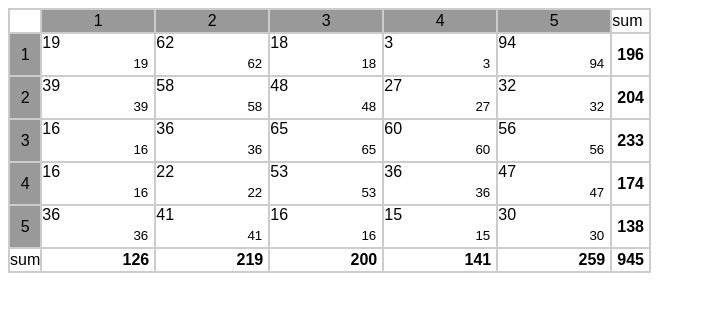
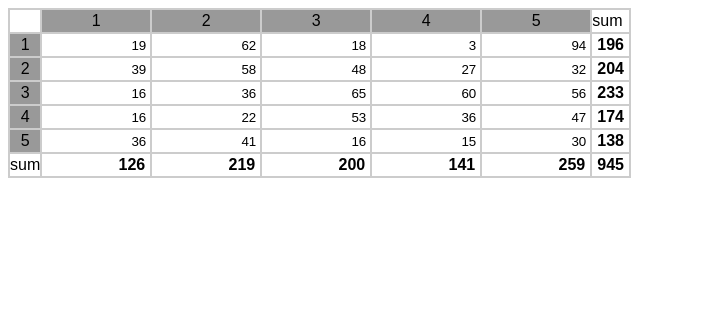
Before and after one commit to wolfmanfp/homework, a plain HTML site: page excel.html in a window 1280 px wide. Shown: the whole page, without its empty margins (0-706 px from the left). Drawn offline with nearby package versions, Linux system fonts and the light colour scheme.

Commit message:
Inputok javítva

```diff
--- a/excel.css
+++ b/excel.css
@@ -1,25 +1,64 @@
-*{font-family:arial; outline:none;}
+* {
+    font-family: arial, sans-serif;
+    outline: none;
+}
 
-table.excel input{width:100px; border:0;margin:0;padding:2px 4px; text-align:right;outline:none;border:2px solid white;display:block;}
-table.excel input:focus{border-color:orange;}
-table.excel input.barover{
-    background-color:yellow;border-color:orange;
+table.excel input {
+    width: 100px;
+    border: 0;
+    margin: 0;
+    padding: 2px 4px;
+    text-align: right;
+    outline: none;
+    display: block;
 }
-table.excel{background-color:#cccccc; font-family:arial;}
-table.excel td{background-color:#ffffff;padding:0;}
-table.excel td.null{background-color:#666666;}
-table.excel td.head{background-color:#999999;padding:2px 4px; text-align:center;cursor:pointer;}
-table.excel td.sum{
-			text-align: right;
-			font-weight: bold;
-			padding: 2px 5px;
-		}
 
+table.excel input:focus {
+    border-color: orange;
+}
 
-div.graph{position:relative; overflow:hidden;padding:5px; background-color:black;margin-top:5px;}
-div.graph div{
-    float:left;
-    width:20px;
+table.excel input.barover {
+    background-color: yellow;
+    border-color: orange;
+}
+
+table.excel {
+    background-color: #cccccc;
+}
+
+table.excel td {
+    background-color: #ffffff;
+    padding: 0;
+}
+
+table.excel td.null {
+    background-color: #666666;
+}
+
+table.excel td.head {
+    background-color: #999999;
+    padding: 2px 4px;
+    text-align: center;
+    cursor: pointer;
+}
+
+table.excel td.sum {
+    text-align: right;
+    font-weight: bold;
+    padding: 2px 5px;
+}
+
+div.graph {
+    position: relative;
+    overflow: hidden;
+    padding: 5px;
+    background-color: black;
+    margin-top: 5px;
+}
+
+div.graph div {
+    float: left;
+    width: 20px;
     background-color: orange;
-    margin-right:5px;
+    margin-right: 5px;
 }
--- a/excel.js
+++ b/excel.js
@@ -1,11 +1,11 @@
-function createRandomTable(cols, rows){
+function createRandomTable(cols, rows) {
     var i, j;
     var $table, $tr, $td;
     $table = $('<table>');
-				for(i = 0; i<rows ; i++){
+    for (i = 0; i < rows; i++) {
         $tr = $('<tr>');
-					for(j = 0; j<cols ; j++){
-						$td = $('<td>').html(Math.round(Math.random()*100));
+        for (j = 0; j < cols; j++) {
+            $td = $('<td>').html(Math.round(Math.random() * 100));
             $tr.append($td);
         }
         $table.append($tr);
@@ -13,15 +13,15 @@ function createRandomTable(cols, rows){
     return $table;
 }
 
-			function doexcel($table){
+function doexcel($table) {
     $table.addClass('excel');
 
     // add column heads
     var $headrow = $table.find('tr:first').clone();
     var index = 1;
     $headrow.find('td').addClass('head').each(
-					function(){
-						$(this).html(index++)
+        function () {
+            $(this).html(index++);
         }
     );
     $table.prepend($headrow);
@@ -29,7 +29,7 @@ function createRandomTable(cols, rows){
     // add row heads
     index = 0;
     $table.find('tr').each(
-					function(){
+        function () {
             $(this).
             prepend(
                 $('<td>').
@@ -38,19 +38,21 @@ function createRandomTable(cols, rows){
             )
         }
     );
-				$table.find('tr:first td:first').removeClass('head').html('')
+    $table.find('tr:first td:first').removeClass('head').html('');
 
     // create cells
-				$table.find('tr:not(:first) td:not(.head)').each(function(){
+    $table.find('tr:not(:first) td:not(.head)').each(function () {
             var value = $(this).html();
-                        var input = $('<input type="text">').val(value).change(function(){
+            $(this).html(
+                $('<input type="text">').val(value).change(function () {
                     // a függvényen belül a this az input elem
-						var value = parseInt( $(this).val() ); // kivesszük az értéket
-						if(isNaN(value) || value<0) value = 0; // ha az nem szám, vagy kisebb, mint 0, akkor az értéke legyen 0
-						if(value > 100) value = 100; // ha az érték nagyobb mint 100, akkor az érték legyen 100
+                    var value = parseInt($(this).val()); // kivesszük az értéket
+                    if (isNaN(value) || value < 0) value = 0; // ha az nem szám, vagy kisebb, mint 0, akkor az értéke legyen 0
+                    if (value > 100) value = 100; // ha az érték nagyobb mint 100, akkor az érték legyen 100
                     $(this).val(value); // visszaírjuk az input-ba a módosított értéket
-					});
-						$(this).append(input);
+                    calc($table);
+                })
+            );
         }
     );
 
@@ -64,7 +66,7 @@ function createRandomTable(cols, rows){
     $table.find('tr').append($('<td>'));
 
     $table.find('tr:not(:first)').each(
-					function(){
+        function () {
             $(this).
             find('td:last').
             addClass('sum').
@@ -74,51 +76,54 @@ function createRandomTable(cols, rows){
     $table.find('tr:first td:last').html('sum');
 
     // calculate sums
-				var calc = function($table){
+    var calc = function ($table) {
 
-					$table.find('tr:not(:first):not(:last)').each(function(){
+        $table.find('tr:not(:first):not(:last)').each(function () {
             var sum = 0;
             $(this).find('input').each(
-							function(){
+                function () {
                     sum = sum + parseInt($(this).val());
                 }
             );
             $(this).find('td:last').html(sum);
         });
 
-					$table.find('tr:first td.head').each(function(){
+        $table.find('tr:first td.head').each(function () {
             var sum = 0;
-						var colnum = parseInt($(this).html())+1
+            var colnum = parseInt($(this).html()) + 1;
 
             $table.find(
-							'tr td:nth-child('+colnum+') input').each(
-							function(){
+                'tr td:nth-child(' + colnum + ') input').each(
+                function () {
                     sum = sum + parseInt($(this).val());
                 });
-						$table.find('tr:last td:nth-child('+colnum+')').html(sum);
-					})
+            $table.find('tr:last td:nth-child(' + colnum + ')').html(sum);
+        });
 
         var sum = 0;
-					$table.find('input').each(function(){
+        $table.find('input').each(function () {
             var value = $(this).val();
             value = parseInt(value);
             sum = sum + value;
         });
         $table.find('tr:last td:last').html(sum)
-				}
+    };
 
     calc($table);
 
     $table.find('input').keyup(
-					function(){calc($table)}
+        function () {
+            calc($table);
+        }
     );
 
+    /*
     // létrehozzuk a grafikon divet és beszúrjuk a dom-ba
     var $graph = $('<div>').addClass('graph');
     $('<body>').append($graph);
 
     // a táblázat összes head class-ú cellájára ráteszünk egy click kezelőt
-					$table.find('td.head').click(function(){
+    $table.find('td.head').click(function () {
         // innen a this az a cella, amin a kattintás történt
         var i;
         var value;
@@ -126,8 +131,8 @@ function createRandomTable(cols, rows){
         var $bar;
         var $table;
 
-						var max = 100, unit = 255/100, volume;
-						var r, g, b=0;
+        var max = 100, unit = 255 / 100, volume;
+        var r, g, b = 0;
         var direction, number;
 
         // lekérdezzük a táblázat elemet, ami a cellának a 3. szülője
@@ -143,62 +148,63 @@ function createRandomTable(cols, rows){
         number = $(this).attr('num'); // lekérdezzük a kattintott cella sorszámát
 
         // megkeressük a kattintásnak megfelelő inputokat és eltároljuk azokat az $inputs tömbben
-						$table.find('input['+type+'='+number+']').each(
-							function(){
+        $table.find('input[' + type + '=' + number + ']').each(
+            function () {
                 $inputs.push($(this));
             }
         );
 
         // egy ciklusban végigmegyünk az $inputs tömb elemein
-						for(i=0; i<$inputs.length ; i++){
+        for (i = 0; i < $inputs.length; i++) {
 
             value = $inputs[i].val(); // az aktuális inputból kivesszük az értéket
 
             // kiszámoljuk az adott értékhez tartozó szín r, g, b komponenseit
             volume = Math.ceil(value * unit);
-							r = g = 255; b = 0;
-							if(volume > 128) r = (255-volume)*2; else g = volume * 2;
+            r = g = 255;
+            b = 0;
+            if (volume > 128) r = (255 - volume) * 2; else g = volume * 2;
 
             // létehozzuk az oszlop div-et és megadjuk a css értékeket hozzá
             $bar = $('<div>').
-								height(value +'px'). // magasság
+            height(value + 'px'). // magasság
             css('border-top', max - value + 'px solid black'). // felső fekete - nem látható - keret
-								css('background-color', 'rgb('+r+','+g+','+b+')'); // háttérszín a kiszámolt színkomponensek alapján
+            css('background-color', 'rgb(' + r + ',' + g + ',' + b + ')'); // háttérszín a kiszámolt színkomponensek alapján
 
             // hozzákapcsoljuk a grafikon oszlophoz a hozzá tartozó input elemet
             $bar.prop('input', $inputs[i]);
 
             // az alábbi eseménykezelőkben a this mindig az adott grafikon oszlop div
-							$bar.mouseover(function(){ // amikor az elem fölé visszük az egeret
+            $bar.mouseover(function () { // amikor az elem fölé visszük az egeret
                 $(this).prop('input').addClass('barover'); // kijelöljük a hozzá kapcsolt inputot
-							}).mouseout(function(){ // amikor elmozgatjuk az adott elem fölül az egeret
+            }).mouseout(function () { // amikor elmozgatjuk az adott elem fölül az egeret
                 $(this).prop('input').removeClass('barover'); // levesszük a kapcsolt inputról a kijelölést
-							}).click(function(event){ // kattintáskor esetén
+            }).click(function (event) { // kattintáskor esetén
 
-								var value = 100-event.offsetY; // kiszámoljuk az elem magasságát a kattintás pozíciója alapján
+                var value = 100 - event.offsetY; // kiszámoljuk az elem magasságát a kattintás pozíciója alapján
 
                 // kiszámoljuk az adott értékhez tartozó szín r, g, b komponenseit
                 var volume = Math.ceil(value * 255 / 100);
                 var r = 255, g = 255, b = 0;
-								if(volume > 128) r = (255-volume)*2; else g = volume * 2;
+                if (volume > 128) r = (255 - volume) * 2; else g = volume * 2;
 
                 $(this).prop('input').val(value); // beállítjuk az értéket a kapcsolt input elemben
 
                 // átállítjuk a grafikon oszlop div css értékeit
                 $(this).
                 height(value + 'px'). // magasság
-									css('border-top', 100-value + 'px solid black'). // felső border
-									css('background-color', 'rgb('+r+','+g+','+b+')'); // háttérszín
+                css('border-top', 100 - value + 'px solid black'). // felső border
+                css('background-color', 'rgb(' + r + ',' + g + ',' + b + ')'); // háttérszín
             });
 
             // hozzáadjuk az oszlop div-et a grafikon div-hez
             $graph.append($bar);
         }
-					});
+    });*/
 }
 
 
-			$(function(){
+$(function () {
     var $table = createRandomTable(5, 5);
     $('body').append($table);
     doexcel($table)
```
Lines whose indentation alone changed are shown as unchanged.
